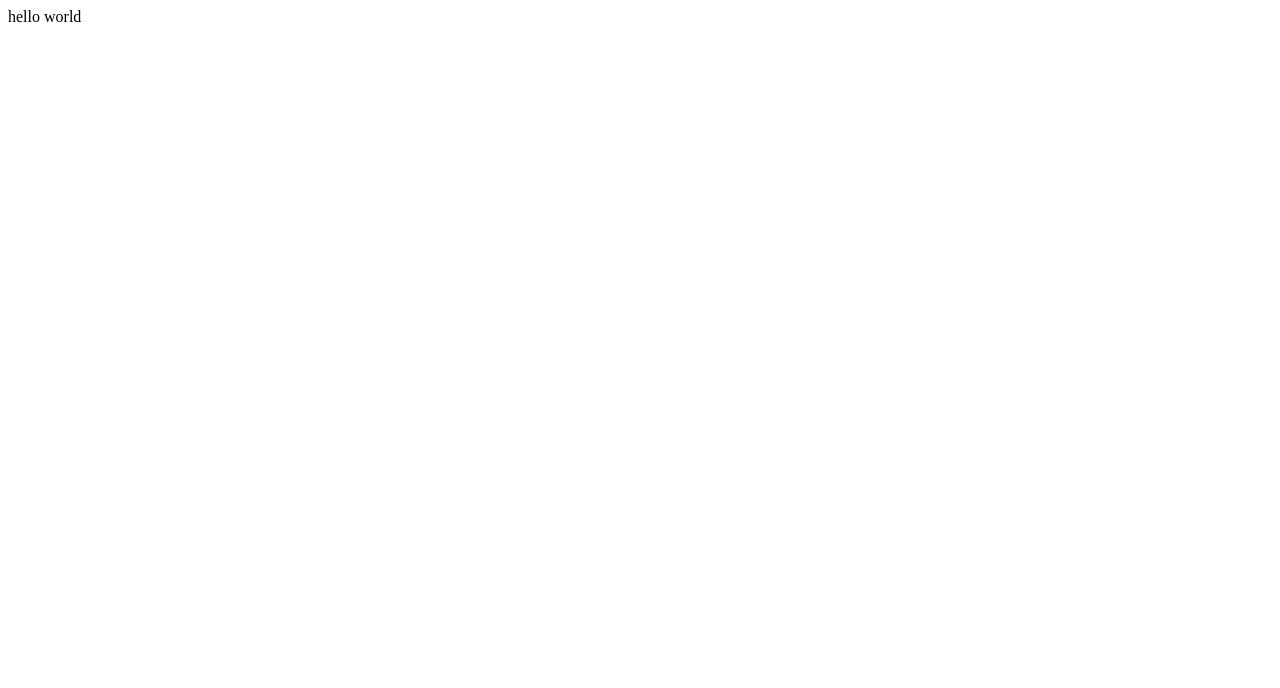
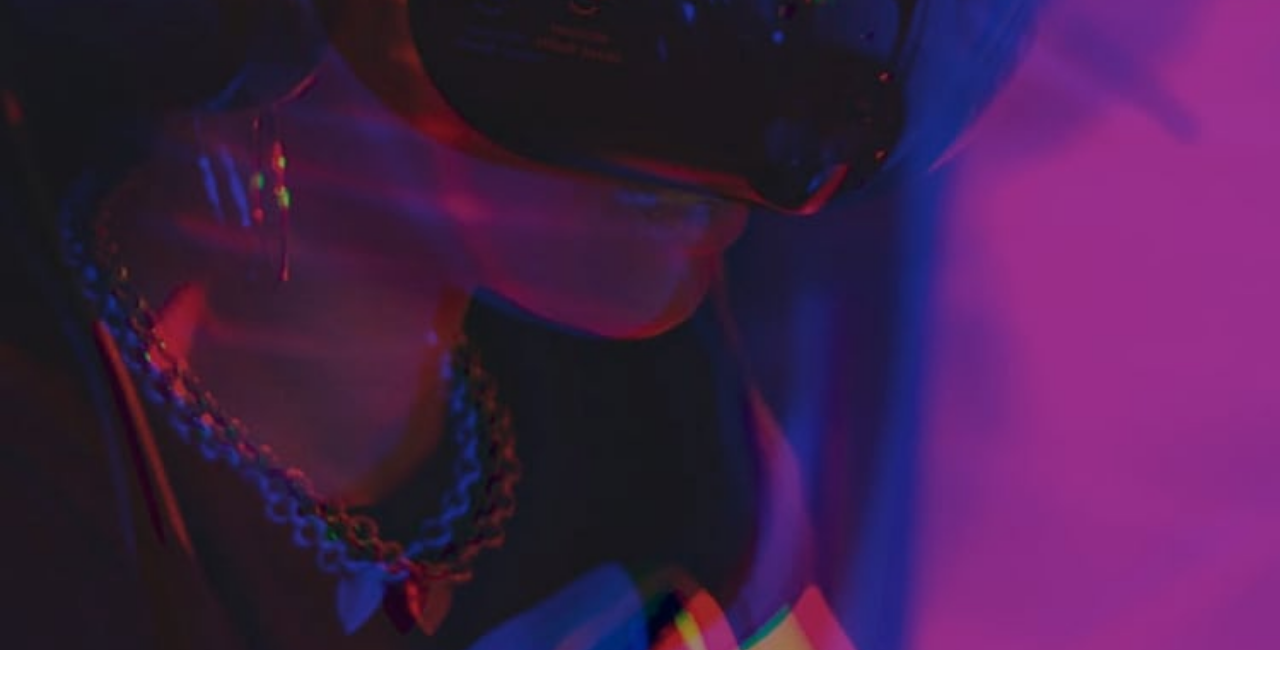
Before and after one commit to GracilianoOG/fem-loopstudios-landing-page, a React (Vite) app: page / in a window 1280 px wide. Shown: the top 688 px of the page. Built offline with nearby package versions, Linux system fonts and the light colour scheme.

Commit message:
Create hero

```diff
--- a/src/App.tsx
+++ b/src/App.tsx
@@ -1,7 +1,23 @@
+import GlobalStyles from "./components/styles/GlobalStyles.styled.tsx";
+import heroImg from "./assets/images/mobile/image-hero.jpg";
+import styled from "styled-components";
+
+const Hero = styled.div`
+  background-image: url(${heroImg});
+  background-repeat: no-repeat;
+  background-size: cover;
+  background-position: center;
+  height: min(100vh, 650px);
+  position: relative;
+`;
+
 const App = () => {
   return (
     <>
-      <div>hello world</div>
+      <GlobalStyles />
+      <main>
+        <Hero />
+      </main>
     </>
   );
 };
```
